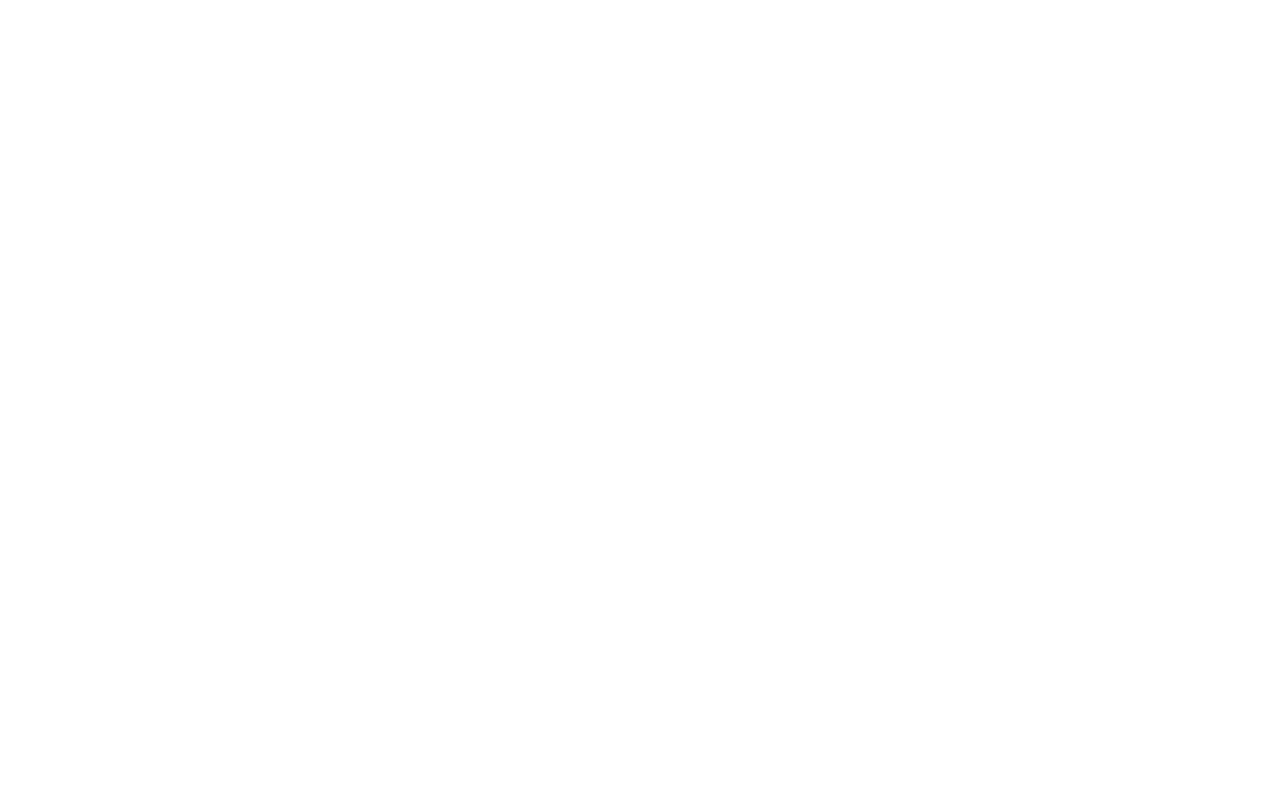
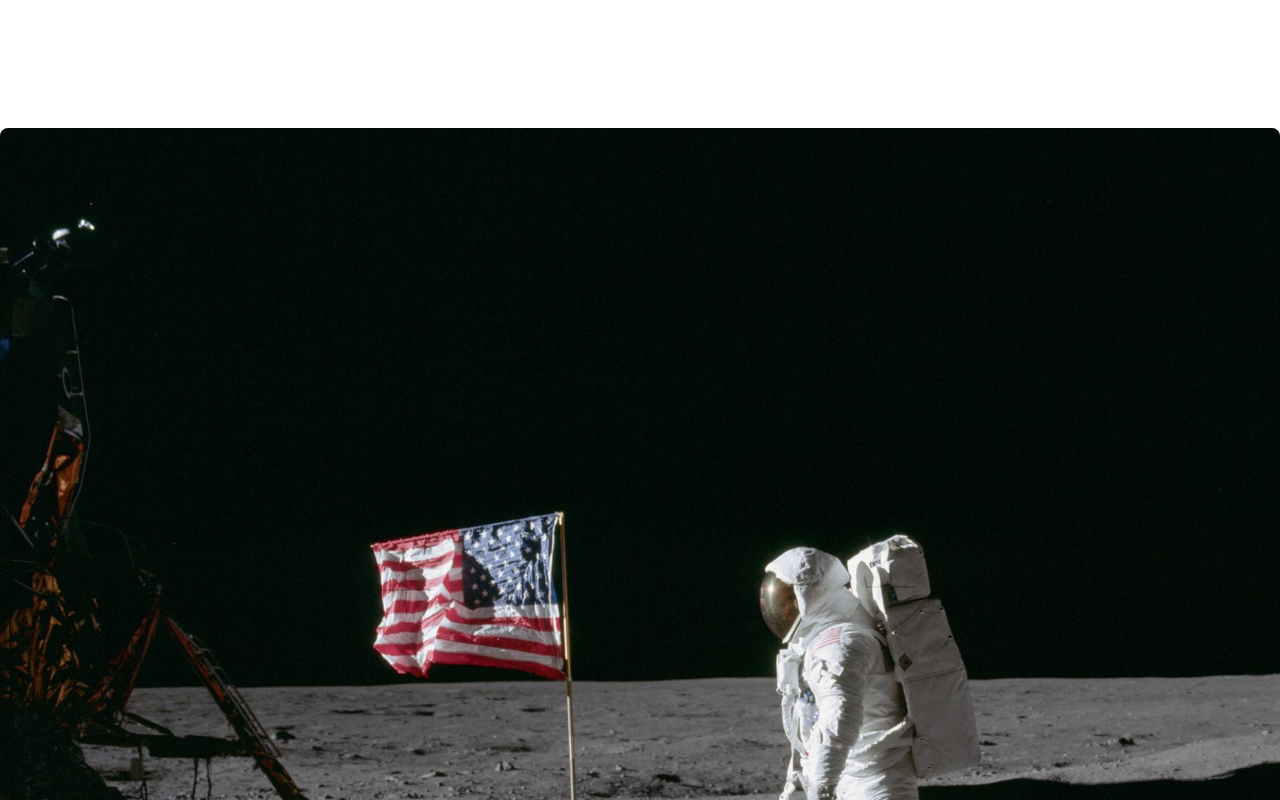
Before and after one commit to kaiwe1/blog, a Next.js app: page / in a window 1280 px wide. Shown: the part 540-1340 px from the top of the page. Before the commit the page ends 800 px from the top, so only its background shows below. Built offline with nearby package versions, Linux system fonts and the light colour scheme.

Commit message:
feat: add Astronaut Edwin pic to home page

```diff
--- a/app/page.tsx
+++ b/app/page.tsx
@@ -5,12 +5,12 @@
   const posts = getAllPosts()
 
   return (
+    <>
       <main className="max-w-xl mx-auto px-6 py-16">
         <header className="mb-12">
           <h2 className="text-2xl font-bold mb-2">about me</h2>
           <p className="text-neutral-600 text-lg">til</p>
         </header>
-
         <section>
           {posts.length === 0 ? (
             <p className="text-neutral-400">No posts yet. Check back soon!</p>
@@ -37,5 +37,16 @@
           )}
         </section>
       </main>
+      <footer className="mt-90">
+        <section>
+          <img
+            src="/as11-40-5875~large.jpg"
+            alt="Astronaut Edwin Aldrin poses for photograph beside deployed U.S. flag"
+            className="w-full rounded-lg"
+          />
+        </section>
+      </footer>
+    </>
+
   )
 }
```
Also changed, not shown: public/as11-40-5875~large.jpg (added). Lines whose indentation alone changed are shown as unchanged.
